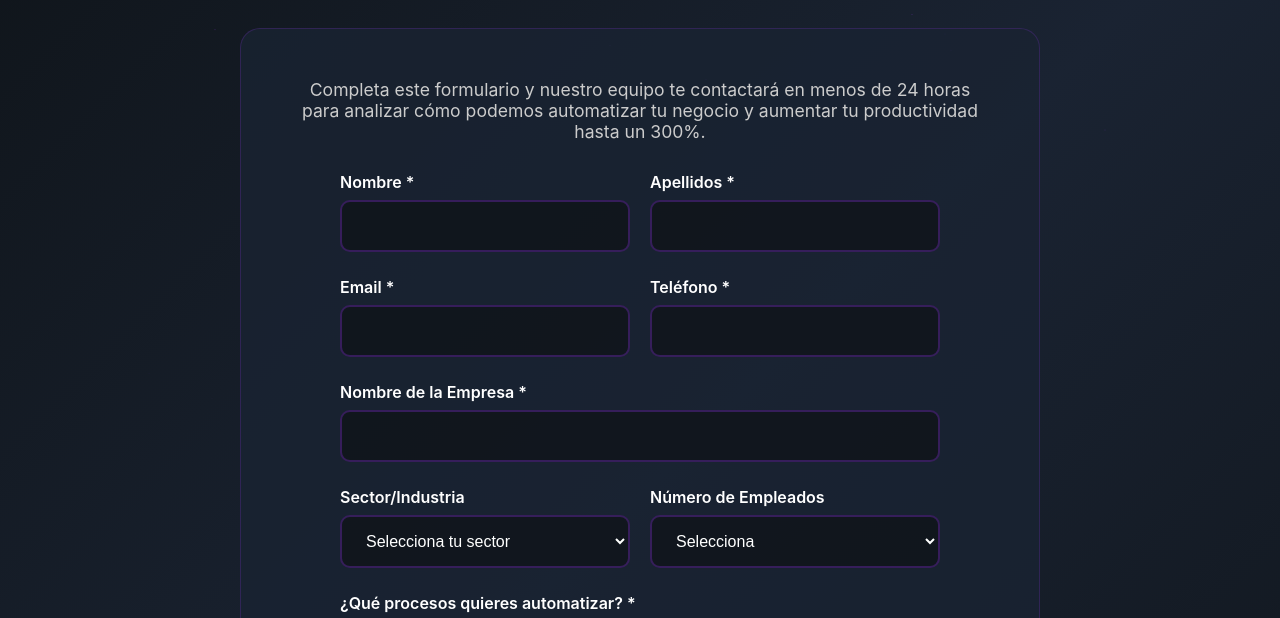
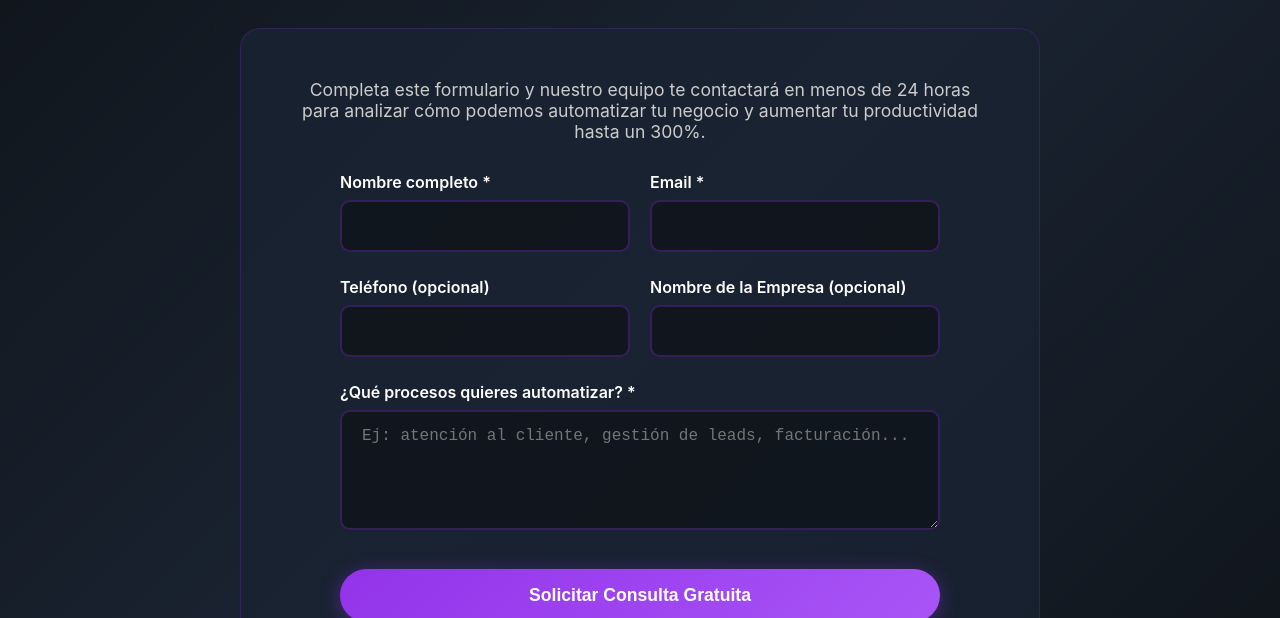
Before and after one commit to polvalles-ia/aixel, a plain HTML site: page consulta.html in a window 1280 px wide. Shown: the part 171-789 px from the top of the page. Drawn offline with Linux system fonts and the light colour scheme.

Commit message:
Update consulta.html

```diff
--- a/consulta.html
+++ b/consulta.html
@@ -51,70 +51,33 @@
         cómo podemos automatizar tu negocio y aumentar tu productividad hasta un 300%.
       </p>
 
+      <!-- Formulario simplificado -->
       <form id="consultationForm" class="consultation-form">
         <div class="form-row">
           <div class="form-group">
-            <label for="nombre">Nombre *</label>
+            <label for="nombre">Nombre completo *</label>
             <input type="text" id="nombre" name="nombre" required>
           </div>
           <div class="form-group">
-            <label for="apellidos">Apellidos *</label>
-            <input type="text" id="apellidos" name="apellidos" required>
+            <label for="email">Email *</label>
+            <input type="email" id="email" name="email" required>
           </div>
         </div>
 
         <div class="form-row">
           <div class="form-group">
-            <label for="email">Email *</label>
-            <input type="email" id="email" name="email" required>
+            <label for="telefono">Teléfono (opcional)</label>
+            <input type="tel" id="telefono" name="telefono">
           </div>
           <div class="form-group">
-            <label for="telefono">Teléfono *</label>
-            <input type="tel" id="telefono" name="telefono" required>
-          </div>
-        </div>
-
-        <div class="form-group">
-          <label for="empresa">Nombre de la Empresa *</label>
-          <input type="text" id="empresa" name="empresa" required>
-        </div>
-
-        <div class="form-row">
-          <div class="form-group">
-            <label for="sector">Sector/Industria</label>
-            <select id="sector" name="sector">
-              <option value="">Selecciona tu sector</option>
-              <option value="tecnologia">Tecnología</option>
-              <option value="ecommerce">E-commerce</option>
-              <option value="servicios">Servicios</option>
-              <option value="manufactura">Manufactura</option>
-              <option value="salud">Salud</option>
-              <option value="educacion">Educación</option>
-              <option value="finanzas">Finanzas</option>
-              <option value="inmobiliario">Inmobiliario</option>
-              <option value="otro">Otro</option>
-            </select>
-          </div>
-          <div class="form-group">
-            <label for="empleados">Número de Empleados</label>
-            <select id="empleados" name="empleados">
-              <option value="">Selecciona</option>
-              <option value="1-10">1-10 empleados</option>
-              <option value="11-50">11-50 empleados</option>
-              <option value="51-200">51-200 empleados</option>
-              <option value="200+">Más de 200</option>
-            </select>
+            <label for="empresa">Nombre de la Empresa (opcional)</label>
+            <input type="text" id="empresa" name="empresa">
           </div>
         </div>
 
         <div class="form-group">
           <label for="procesos">¿Qué procesos quieres automatizar? *</label>
-          <textarea id="procesos" name="procesos" placeholder="Ej: atención al cliente, gestión de leads, facturación, etc." required></textarea>
-        </div>
-
-        <div class="form-group">
-          <label for="objetivos">¿Cuáles son tus objetivos principales?</label>
-          <textarea id="objetivos" name="objetivos" placeholder="Ej: Reducir tiempo en tareas repetitivas, mejorar atención al cliente, aumentar ventas, etc."></textarea>
+          <textarea id="procesos" name="procesos" placeholder="Ej: atención al cliente, gestión de leads, facturación..." required></textarea>
         </div>
 
         <button type="submit" class="submit-btn" id="submitBtn">
@@ -129,6 +92,8 @@
           ❌ Hubo un error al enviar el formulario. Por favor, inténtalo de nuevo.
         </div>
       </form>
+      <!-- Fin Formulario simplificado -->
+
     </div>
   </section>
 
```
